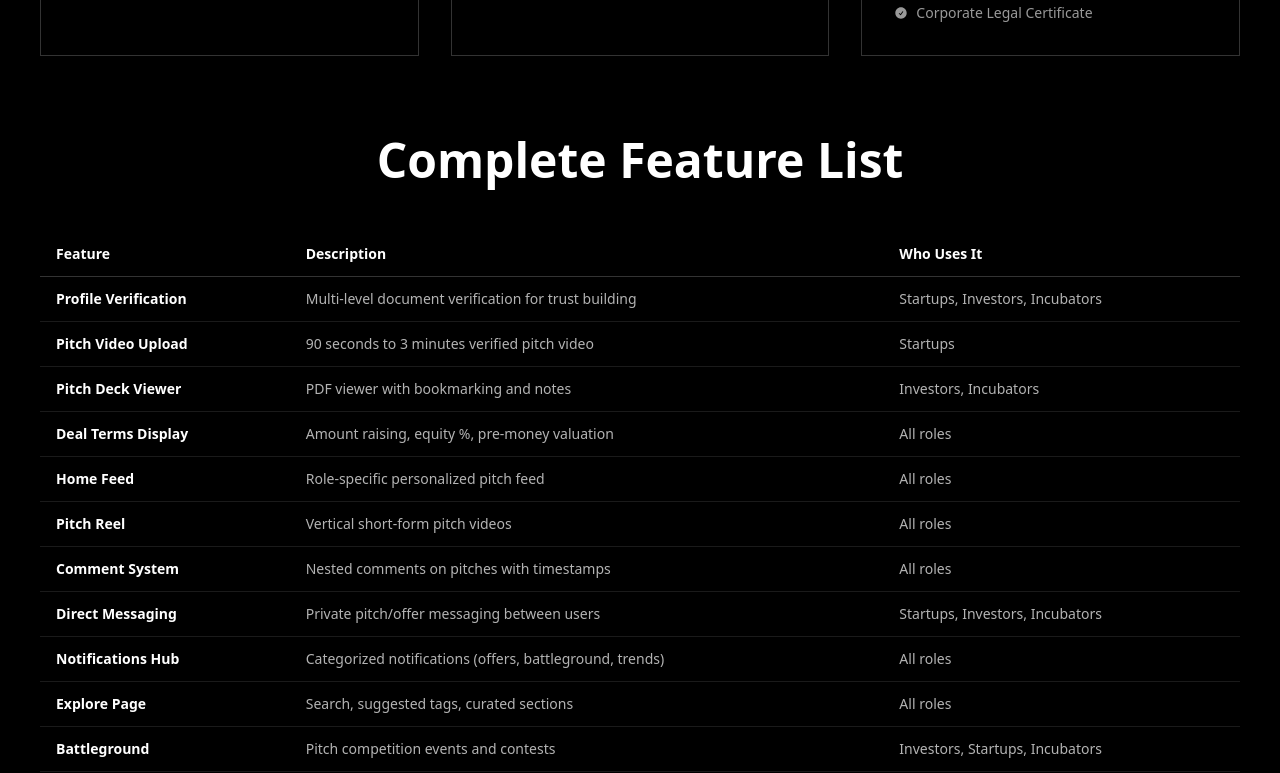
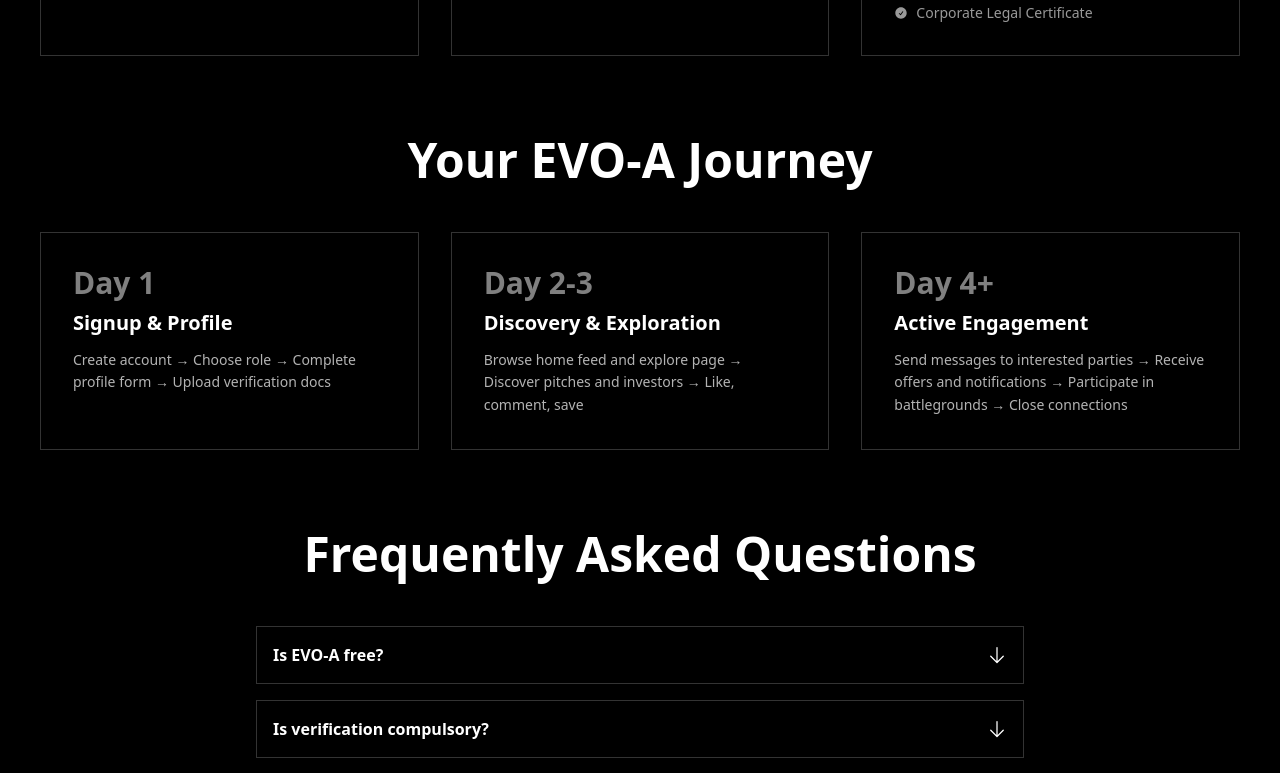
Before and after one commit to codekampfer/evoa, a React (Vite) app: page / in a window 1280 px wide. Shown: the part 4320-5093 px from the top of the page. Built offline with nearby package versions, Linux system fonts and the light colour scheme.

Commit message:
fix some changes

```diff
--- a/src/modules/landing/landingpage.jsx
+++ b/src/modules/landing/landingpage.jsx
@@ -989,81 +989,6 @@ export default function Landing() {
           </div>
         </section>
 
-        {/* Main Features Snapshot */}
-        <section
-          ref={setRef('featuresSnapshot')}
-          className={`relative mt-8 sm:mt-12 md:mt-16 lg:mt-20 transition-all duration-1000 ease-out ${
-            isVisible['featuresSnapshot'] ? 'opacity-100 translate-y-0' : 'opacity-0 translate-y-8'
-          }`}
-        >
-          <div className="text-center mb-6 sm:mb-8 md:mb-10 lg:mb-12 px-4">
-            <h2 className={`text-xl sm:text-2xl md:text-3xl lg:text-4xl xl:text-5xl font-bold mb-3 sm:mb-4 ${
-              isDark ? 'text-white' : 'text-black'
-            }`}>
-              Complete Feature List
-            </h2>
-          </div>
-
-          <div className="overflow-x-auto">
-            <table className={`w-full border-collapse ${
-              isDark ? 'text-white' : 'text-black'
-            }`}>
-              <thead>
-                <tr className={`border-b ${
-                  isDark ? 'border-white/20 bg-black/40' : 'border-black/20 bg-gray-50'
-                }`}>
-                  <th className={`px-4 py-3 text-left text-sm font-bold ${
-                    isDark ? 'text-white' : 'text-black'
-                  }`}>Feature</th>
-                  <th className={`px-4 py-3 text-left text-sm font-bold ${
-                    isDark ? 'text-white' : 'text-black'
-                  }`}>Description</th>
-                  <th className={`px-4 py-3 text-left text-sm font-bold ${
-                    isDark ? 'text-white' : 'text-black'
-                  }`}>Who Uses It</th>
-                </tr>
-              </thead>
-              <tbody>
-                {[
-                  { feature: 'Profile Verification', description: 'Multi-level document verification for trust building', users: 'Startups, Investors, Incubators' },
-                  { feature: 'Pitch Video Upload', description: '90 seconds to 3 minutes verified pitch video', users: 'Startups' },
-                  { feature: 'Pitch Deck Viewer', description: 'PDF viewer with bookmarking and notes', users: 'Investors, Incubators' },
-                  { feature: 'Deal Terms Display', description: 'Amount raising, equity %, pre-money valuation', users: 'All roles' },
-                  { feature: 'Home Feed', description: 'Role-specific personalized pitch feed', users: 'All roles' },
-                  { feature: 'Pitch Reel', description: 'Vertical short-form pitch videos', users: 'All roles' },
-                  { feature: 'Comment System', description: 'Nested comments on pitches with timestamps', users: 'All roles' },
-                  { feature: 'Direct Messaging', description: 'Private pitch/offer messaging between users', users: 'Startups, Investors, Incubators' },
-                  { feature: 'Notifications Hub', description: 'Categorized notifications (offers, battleground, trends)', users: 'All roles' },
-                  { feature: 'Explore Page', description: 'Search, suggested tags, curated sections', users: 'All roles' },
-                  { feature: 'Battleground', description: 'Pitch competition events and contests', users: 'Investors, Startups, Incubators' },
-                  { feature: 'Saved/Bookmarks', description: 'Save pitches, offers, startup profiles', users: 'All roles' },
-                  { feature: 'Follow System', description: 'Follow startups, investors, and incubators', users: 'All roles' },
-                  { feature: 'Social Integration', description: 'LinkedIn, Instagram, YouTube, AngelList links', users: 'All roles' },
-                  { feature: 'OTP Security', description: 'Email/phone OTP verification', users: 'All roles' }
-                ].map((row, index) => (
-                  <tr
-                    key={index}
-                    className={`border-b transition-colors ${
-                      isDark
-                        ? 'border-white/10 hover:bg-black/60'
-                        : 'border-black/10 hover:bg-gray-50'
-                    }`}
-                  >
-                    <td className={`px-4 py-3 text-sm font-semibold ${
-                      isDark ? 'text-white' : 'text-black'
-                    }`}>{row.feature}</td>
-                    <td className={`px-4 py-3 text-sm ${
-                      isDark ? 'text-white/70' : 'text-black/70'
-                    }`}>{row.description}</td>
-                    <td className={`px-4 py-3 text-sm ${
-                      isDark ? 'text-white/70' : 'text-black/70'
-                    }`}>{row.users}</td>
-                  </tr>
-                ))}
-              </tbody>
-            </table>
-          </div>
-        </section>
 
         {/* User Journey Summary */}
         <section
```
